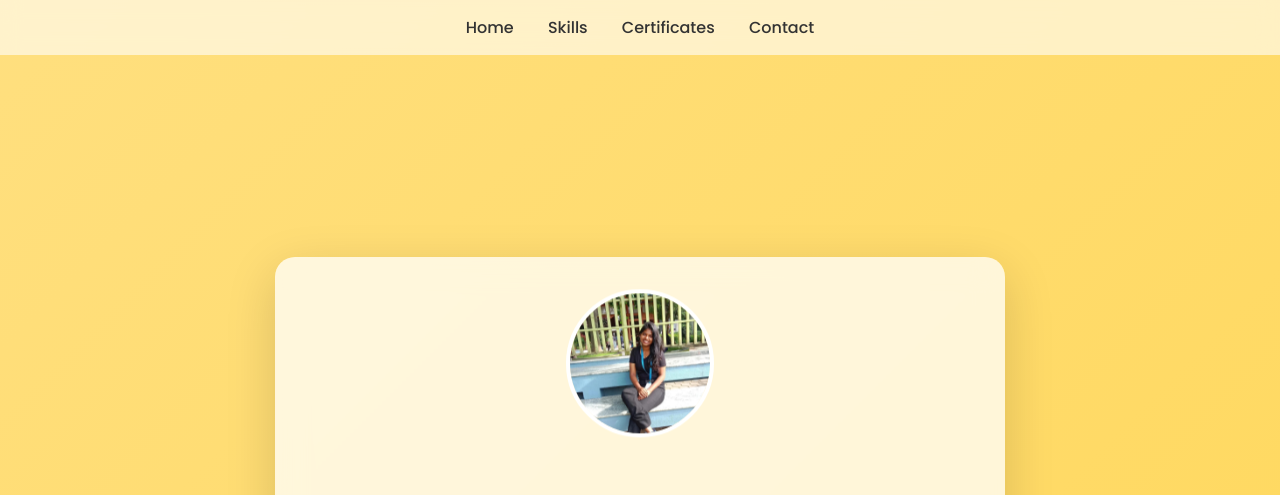
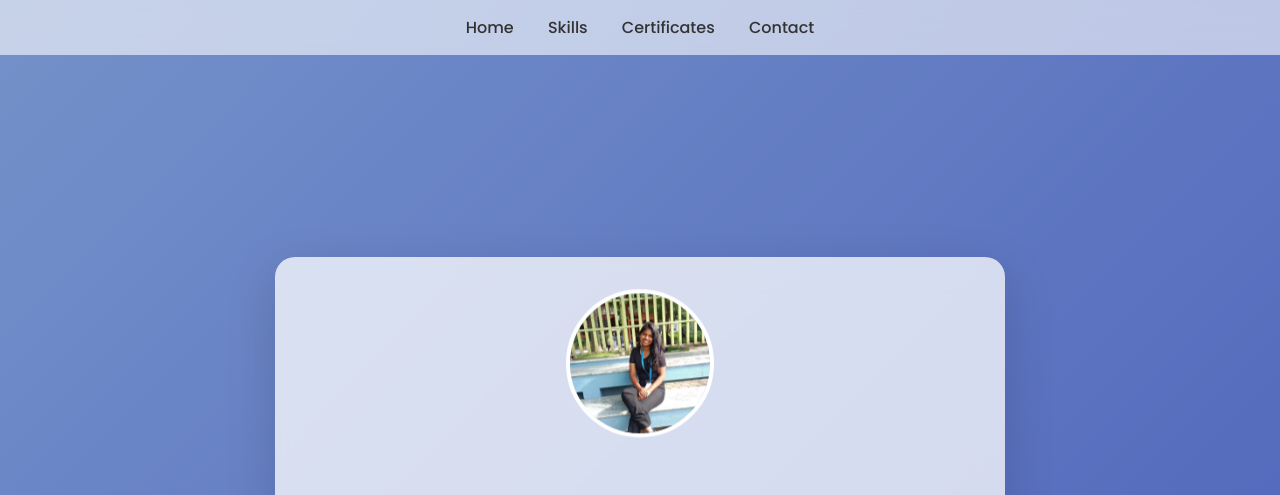
Before and after one commit to rangayadav939/my-portfolio1, a plain HTML site: page index.html in a window 1280 px wide. Shown: the top 495 px of the page. Drawn offline with Linux system fonts and the light colour scheme.

Commit message:
Update index.html

```diff
--- a/index.html
+++ b/index.html
@@ -13,7 +13,7 @@
     body {
       margin: 0;
       font-family: 'Poppins', sans-serif;
-      background: linear-gradient(135deg, #fff9c4,  #ffe082, #ffd54f);
+      background: linear-gradient(135deg, #f48fb1,  #7896cb, #3f51b5);
       background-size: 300% 300%;
       animation: glowBG 10s ease infinite;
       color: #333;
```
